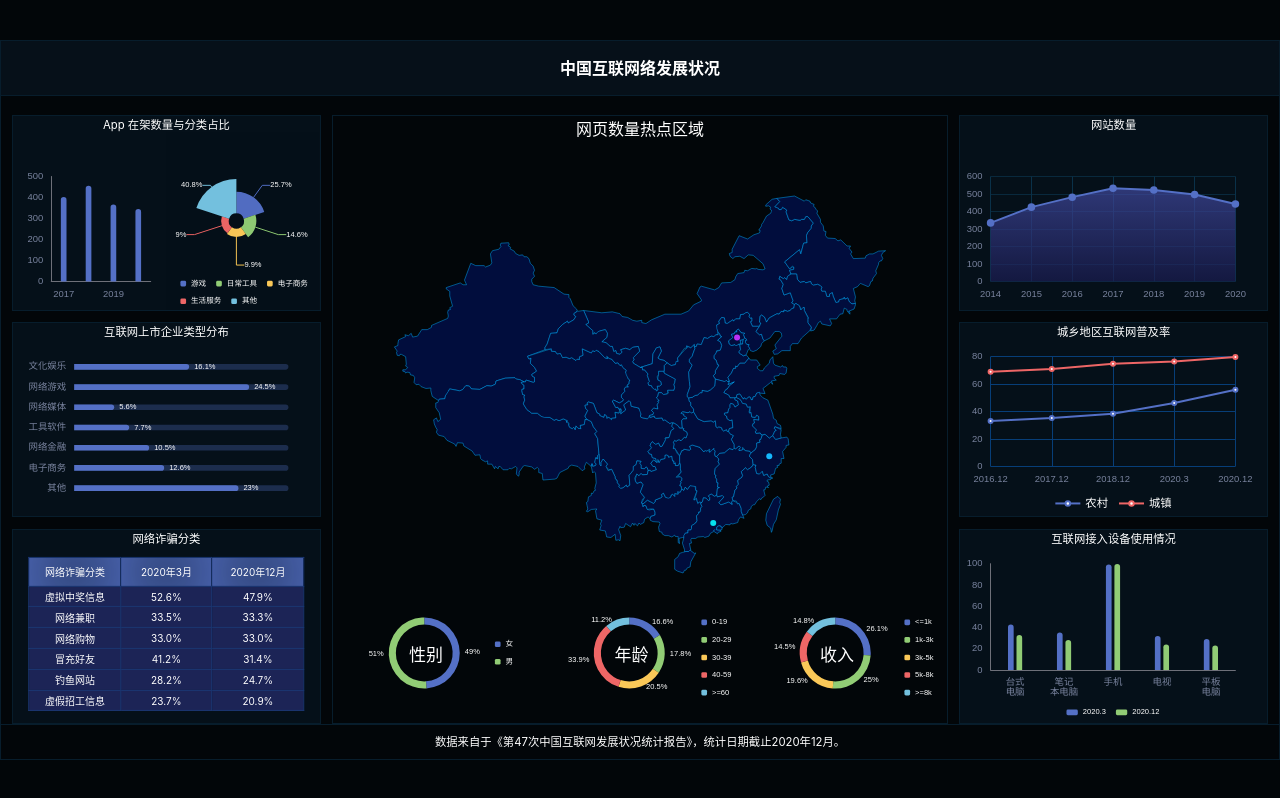
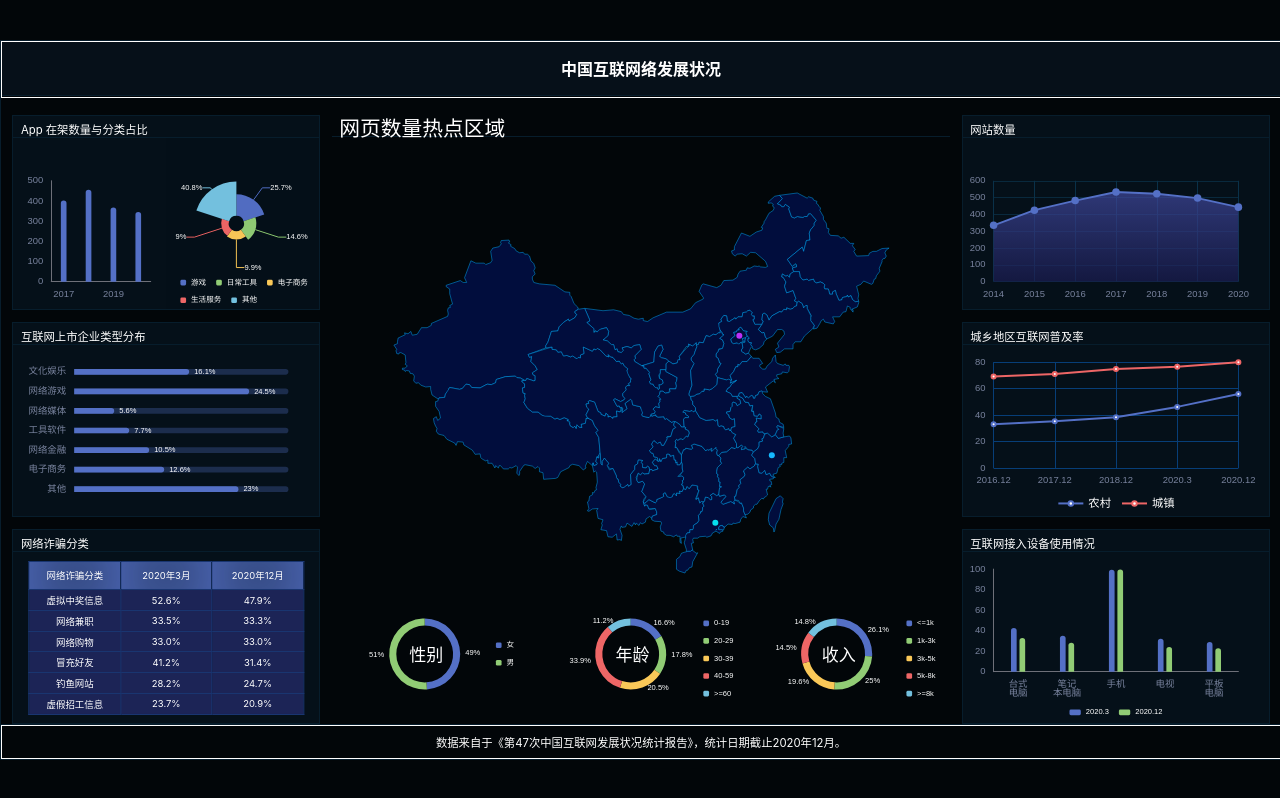
Before and after one commit to ml1234256/big-screen-demo-1, a React (Create React App) app: page /#/ in a window 1280 px wide. Built offline with nearby package versions, Linux system fonts and the light colour scheme.

Commit message:
beautify tittle

```diff
--- a/src/components/chart-div.tsx
+++ b/src/components/chart-div.tsx
@@ -9,8 +9,6 @@ const ChartWrapper = styled.div`
     /* border:1px solid #fff; */
 `;
 const Title = styled.h2`
-    color: #fff;
-    text-align: center;
 `;
 const Content = styled.div`
     width: 100%;
--- a/src/pages/home.scss
+++ b/src/pages/home.scss
@@ -15,6 +15,7 @@ header {
   h1 {
     font-weight: bold;
     color: #fff;
+    border: 1px solid #fff;
   }
 }
 footer {
@@ -23,9 +24,12 @@ footer {
   font-size: px2rem(12);
   text-align: center;
   line-height: px2rem(36);
+  border: 1px solid #fff;
 }
 main {
   display: flex;
+  width: px2rem(1355);
+  margin: 0 auto;
   flex-grow: 1;
   max-height: 90%;
   padding-top: px2rem(20);
@@ -36,6 +40,19 @@ main {
     display: flex;
     flex-direction: column;
     background-color: transparent;
+    h2 {
+      flex-shrink: 0;
+      border-bottom: 1px solid #071d2c;
+      color: #fff;
+      //text-align: center;
+      // border-bottom-left-radius: 4px;
+      //border-bottom-right-radius: 4px;
+      height: px2rem(24);
+      font-size: px2rem(22);
+      line-height: px2rem(24);
+      padding: px2rem(4) px2rem(8);
+      //text-shadow: 0 0 px2rem(3) white;
+    }
   }
   .chart {
     height: 33.33%;
@@ -71,7 +88,7 @@ main {
         td {
           border: 1px solid #1a3671;
           padding: 0;
-          font-size: 10px;
+          font-size: px2rem(10);
           text-align: center;
         }
         thead {
@@ -98,7 +115,7 @@ main {
     //height: px2rem(95);
   }
   .chart-22 {
-    border: 1px solid $border-color;
+    // border: 1px solid $border-color;
     position: absolute;
     height: 100%;
     width: 100%;
--- a/src/shared/_helper.scss
+++ b/src/shared/_helper.scss
@@ -5,7 +5,7 @@ $font-hei: -apple-system, "Noto Sans", "Helvetica Neue", Helvetica,
   "Microsoft YaHei", "Wenquanyi Micro Hei", "WenQuanYi Zen Hei", "ST Heiti",
   SimHei, "WenQuanYi Zen Hei Sharp", sans-serif;
 
-$ui-width: 1354;
+$ui-width: 1355;
 @function px2rem($px) {
   @return #{$px/$ui-width * 100}rem;
 }
```
